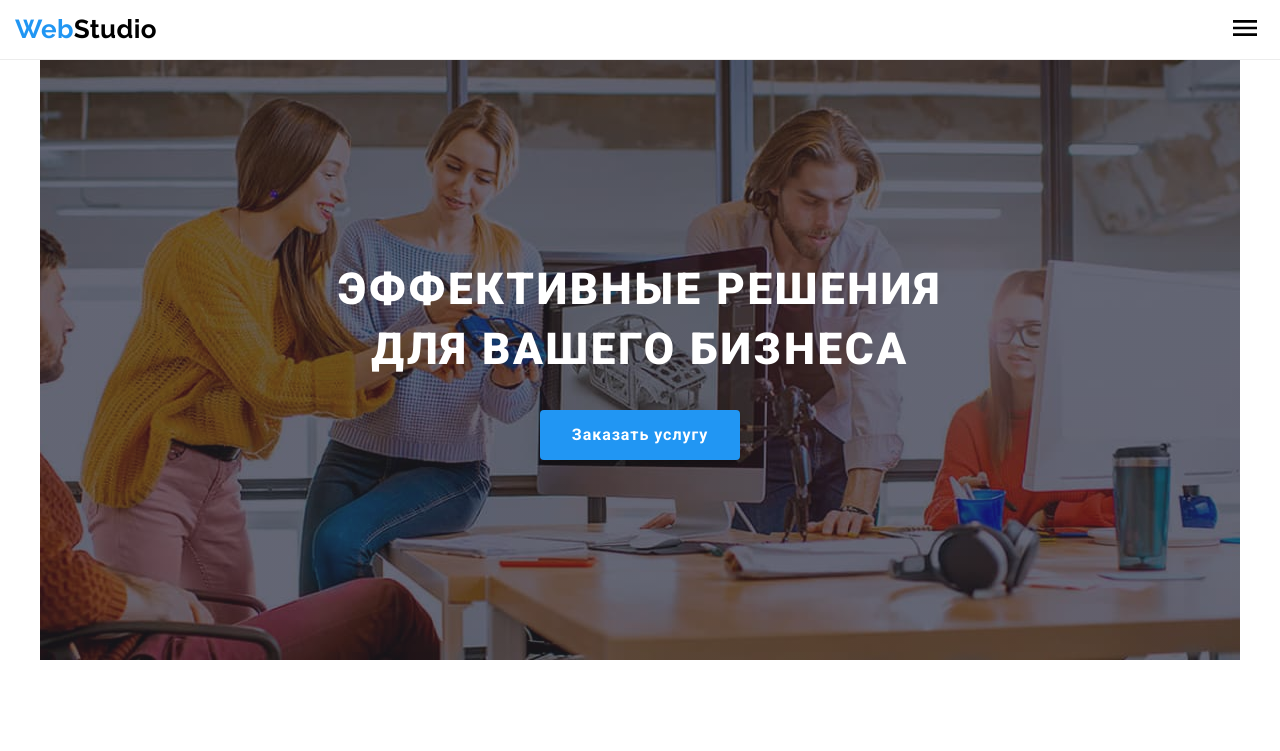
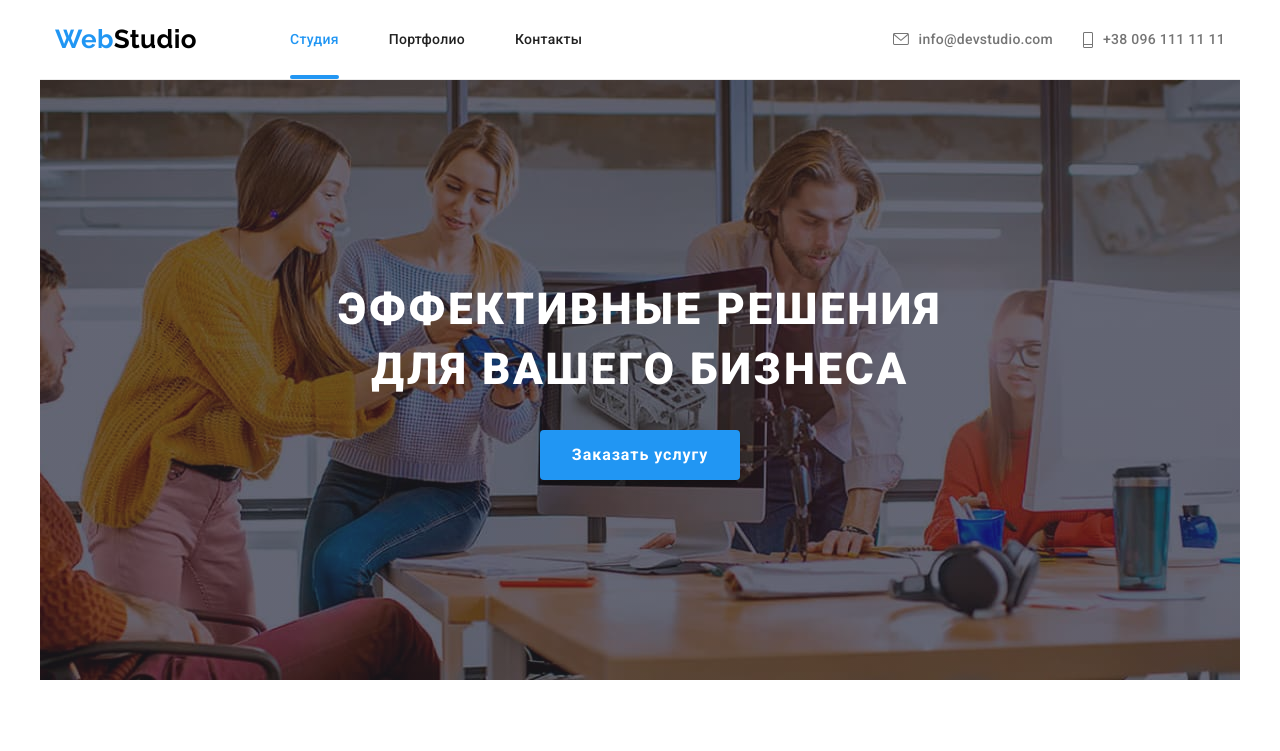
Before and after one commit to IhorMelnykov/Studio, a plain HTML site: page index.html in a window 1280 px wide. Shown: the top 751 px of the page. Drawn offline with nearby package versions, Linux system fonts and the light colour scheme; files that its build step writes are made by us from their sources.

Commit message:
header fixed

```diff
--- a/sass/layouts/_footer.scss
+++ b/sass/layouts/_footer.scss
@@ -13,13 +13,18 @@
   }
 
   @media screen and (min-width: 1200px) {
+    display: flex;
     flex-direction: row;
-    align-items: baseline;
     flex-wrap: nowrap;
+    gap: 0;
+  }
+}
+
+.info-footer {
+  text-align: center;
+
+  @media screen and (min-width: 1200px) {
     text-align: start;
-    gap: 0;
-    margin-left: 0;
-    margin-right: 0;
   }
 }
 
@@ -133,6 +138,10 @@
   & .title {
     margin-bottom: 20px;
 
+    @media screen and (min-width: 1200px) {
+      text-align: start;
+    }
+
     color: var(--secondary-text-color);
 
     font-size: inherit;
--- a/sass/layouts/_header.scss
+++ b/sass/layouts/_header.scss
@@ -2,15 +2,19 @@
 .container.header {
   display: flex;
   align-items: center;
-  // justify-content: space-between;
-
-  // @extend %flex-align;
+  @media screen and (min-width: 768px) {
+    justify-content: center;
+  }
 }
 
 .header {
   border-bottom: 1px solid #ececec;
   min-height: 60px;
   width: 100%;
+  @media screen and (min-width: 768px) {
+    height: 80px;
+    max-width: 1200px;
+  }
 }
 
 .logo.primary {
@@ -20,47 +24,49 @@
 .site-nav {
   display: none;
 
-  // display: flex;
-  // margin-left: 93px;
-  // .item {
-  //   margin-right: 50px;
-  //   &:last-child {
-  //     margin-right: 0;
-  //   }
-  // }
-  // .link {
-  //   position: relative;
+  @media screen and (min-width: 768px) {
+    display: flex;
+    margin-left: 93px;
+    .item {
+      margin-right: 50px;
+      &:last-child {
+        margin-right: 0;
+      }
+    }
+    .link {
+      position: relative;
 
-  //   display: block;
-  //   padding-top: 32px;
-  //   padding-bottom: 32px;
+      display: block;
+      padding-top: 32px;
+      padding-bottom: 32px;
 
-  //   color: var(--title-text-color);
+      color: var(--title-text-color);
 
-  //   font-weight: 500;
-  //   letter-spacing: 0.02em;
-  //   text-decoration: none;
+      font-weight: 500;
+      letter-spacing: 0.02em;
+      text-decoration: none;
 
-  //   transition: color var(--main-transition);
+      transition: color var(--main-transition);
 
-  //   &::after {
-  //     content: "";
+      &::after {
+        content: "";
 
-  //     position: absolute;
+        position: absolute;
 
-  //     left: 0;
-  //     bottom: 0;
+        left: 0;
+        bottom: 0;
 
-  //     display: block;
-  //     width: 100%;
-  //     height: 4px;
-  //     background-color: var(--accent-color);
-  //     border-radius: 2px;
+        display: block;
+        width: 100%;
+        height: 4px;
+        background-color: var(--accent-color);
+        border-radius: 2px;
 
-  //     opacity: 0;
-  //     transition: opacity var(--main-transition);
-  //   }
-  // }
+        opacity: 0;
+        transition: opacity var(--main-transition);
+      }
+    }
+  }
 }
 
 .site-nav .link:hover::after {
@@ -80,15 +86,30 @@
 
 .contacts.head {
   display: none;
-
-  // display: flex;
-  // margin-left: auto;
+  @media screen and (min-width: 768px) {
+    display: flex;
+    flex-direction: column;
+    margin-left: auto;
+    justify-content: flex-end;
+    text-align: start;
+    gap: 10px;
+  }
+  @media screen and (min-width: 1200px) {
+    flex-direction: row;
+    gap: 0;
+  }
 }
 
 .contacts.primary {
   @extend %flex-align;
   padding-top: 32px;
   padding-bottom: 32px;
+
+  @media screen and (min-width: 768px) {
+    padding-top: 0;
+    padding-bottom: 0;
+    justify-content: flex-start;
+  }
 
   color: var(--primary-text-color);
 
@@ -121,7 +142,9 @@
 }
 
 .contacts .item + .item {
-  margin-left: 50px;
+  @media screen and (min-width: 1200px) {
+    margin-left: 30px;
+  }
 }
 
 .icon-phone,
@@ -139,6 +162,9 @@
   height: 40px;
   border: none;
   background-color: transparent;
+  @media screen and (min-width: 768px) {
+    display: none;
+  }
 }
 
 .menu-icon {
```
Also changed, not shown: css/main.css, css/main.min.css, 2 other files.
